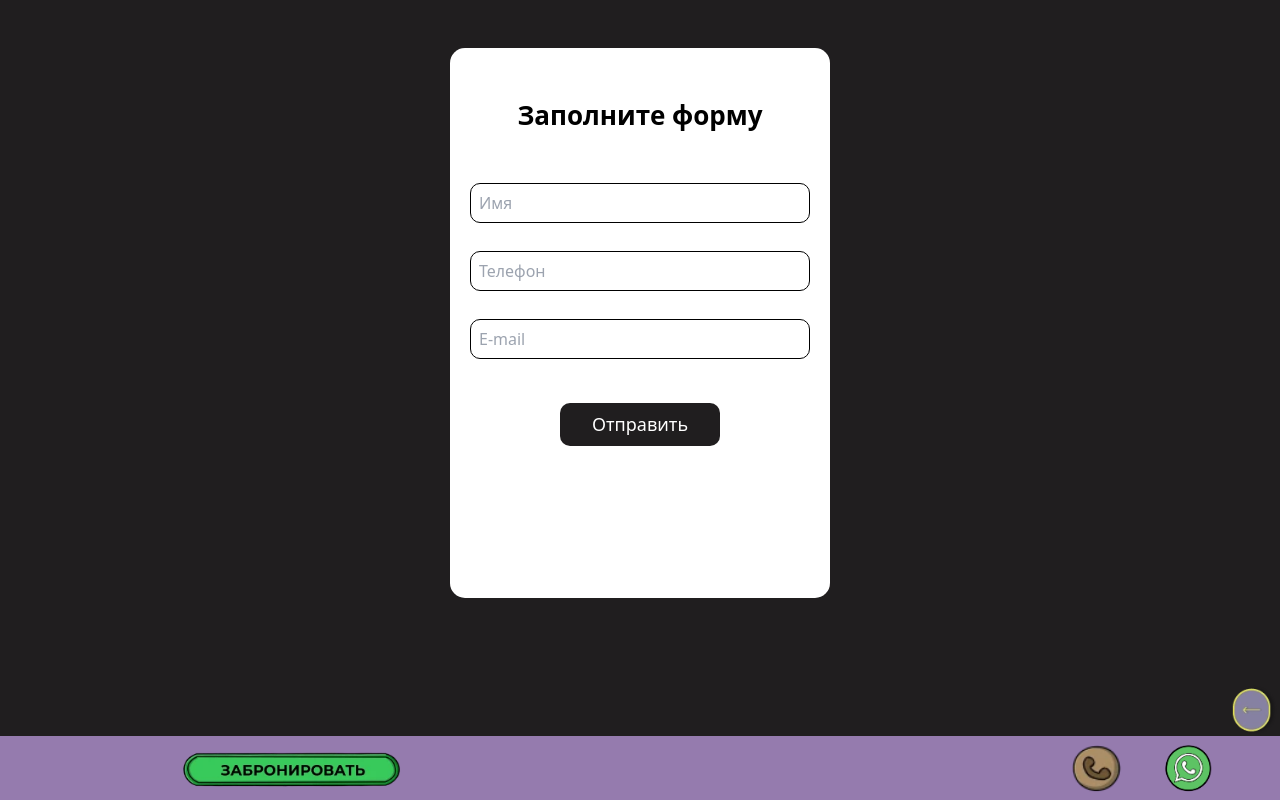
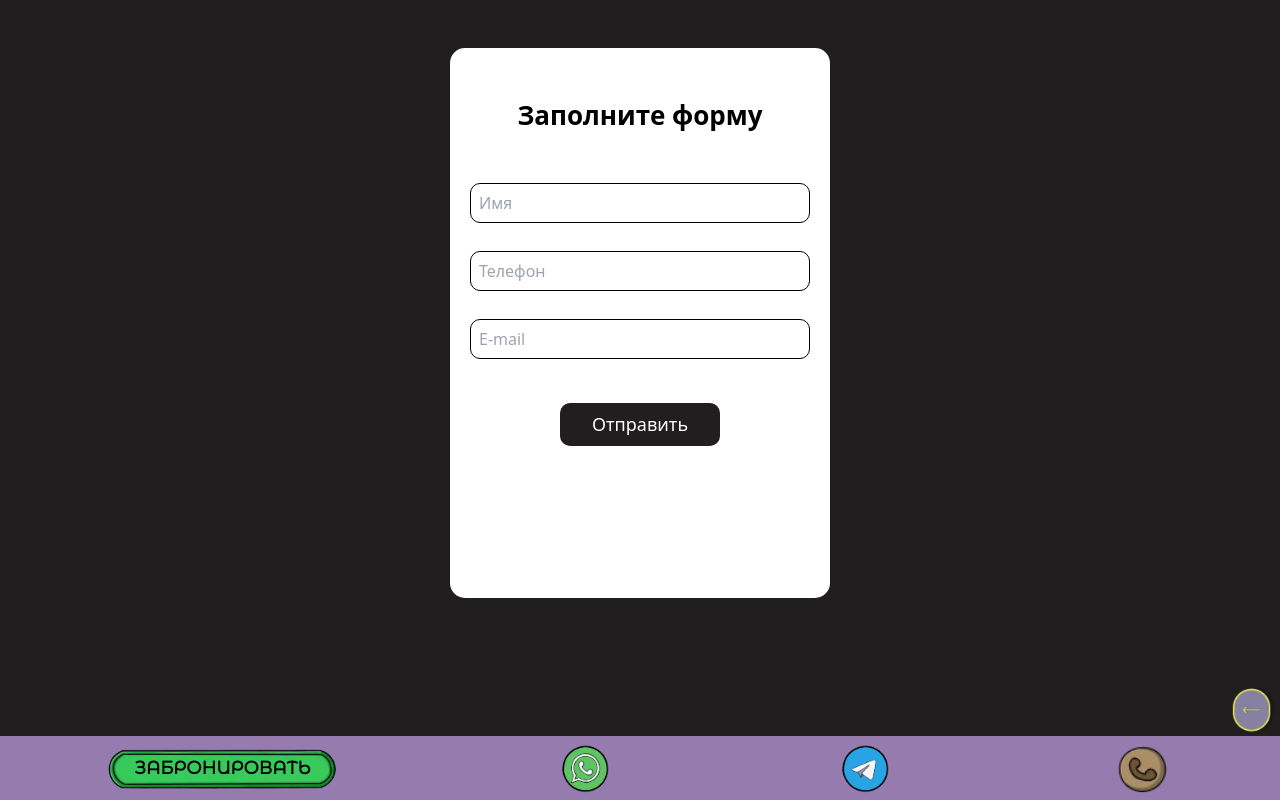
Before and after one commit to Jirafek/inksha-country-club, a React (Vite) app: page /form/1 in a window 1280 px wide. Built offline with nearby package versions, Linux system fonts and the light colour scheme.

Commit message:
fix: futer

```diff
--- a/src/components/Home/FixedFuter.jsx
+++ b/src/components/Home/FixedFuter.jsx
@@ -25,11 +25,15 @@ const FixedFuter = ({ link, needRotate }) => {
                     </button>
             }
             <div className='bg-[#957BAE] h-full w-full flex items-center justify-around relative'>
-                <a rel="noreferrer" href="https://bronirui-online.ru/iksha-country-club">
-                    <img className='w-[302px]' src="/image/booking_button.webp" alt="" />
+                <a rel="noreferrer" className="relative w-[230px] h-[40px] flex items-center justify-center" href="https://bronirui-online.ru/iksha-country-club">
+                    <img className='w-[230px] h-[40px] absolute inset-0' src="/image/booking_button.webp" alt="" />
+                    <h3 className="monterey font-extrabold text-[18px] z-10">ЗАБРОНИРОВАТЬ</h3>
                 </a>
                 <a href="https://wa.me/79859091202" >
-                    <img className="h-[65px] absolute right-[60px] top-1/2 -translate-y-1/2" src="/image/wa_ft.png" alt="" />
+                    <img className="h-[65px]" src="/image/wa_ft.png" alt="" />
+                </a>
+                <a href="https://t.me/ikshacountryclub" >
+                    <img className="h-[65px]" src="/image/tg_footer.png" alt="" />
                 </a>
                 <a href="tel:+79859091202">
                     <img className='h-[58px] w-[61px]' src="/image/call.webp" alt="" />
```
Also changed, not shown: public/image/booking_button.webp, public/image/tg_footer.png (added).
